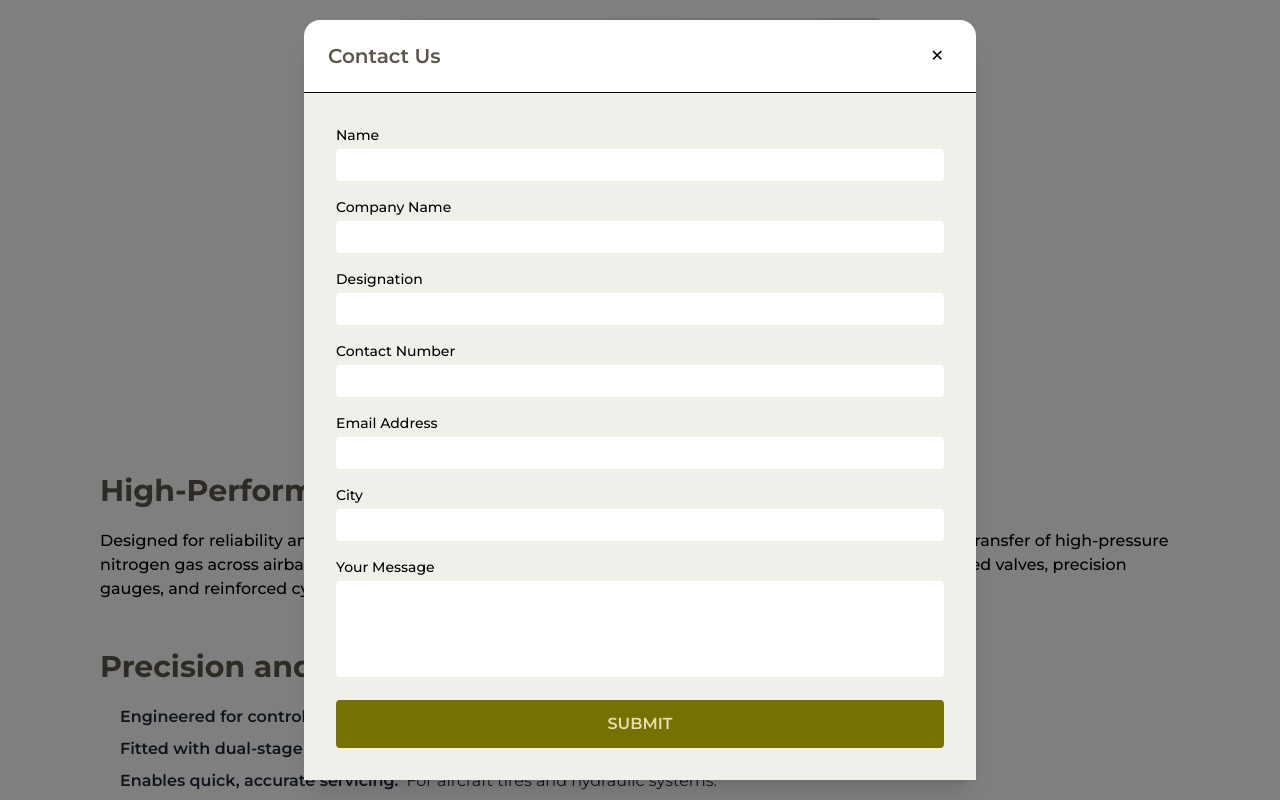
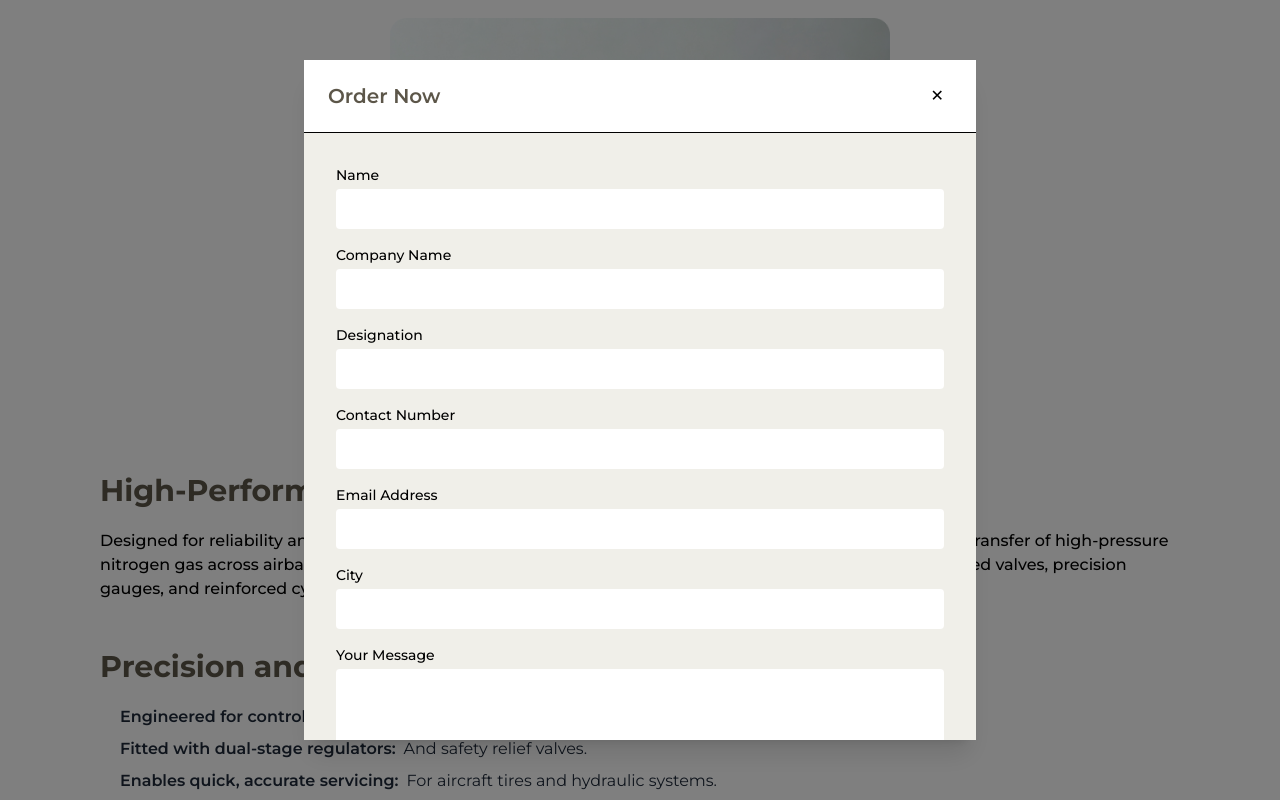
Before and after one commit to Wasiquekh/jetsys, a Next.js app: page /products/aviation-equipment/ground-support-equipment/nitrogen-trolley in a window 1280 px wide. Both pictures are taken after a click on the button "Order Now". Shown: the part 404-1204 px from the top of the page. Built offline with nearby package versions, Linux system fonts and the light colour scheme.

Commit message:
ui order now form

```diff
--- a/src/app/components/ContactUsModalButton.tsx
+++ b/src/app/components/ContactUsModalButton.tsx
@@ -17,6 +17,24 @@ type ContactFormData = {
 
 export default function OrderNowContactButton() {
   const [open, setOpen] = useState(false);
+
+  // 🔒 Lock body scroll while modal open
+  useEffect(() => {
+    if (!open) return;
+    const prev = document.body.style.overflow;
+    document.body.style.overflow = "hidden";
+    return () => {
+      document.body.style.overflow = prev;
+    };
+  }, [open]);
+
+  // ⌨️ Close on ESC
+  useEffect(() => {
+    if (!open) return;
+    const onKey = (e: KeyboardEvent) => e.key === "Escape" && setOpen(false);
+    document.addEventListener("keydown", onKey);
+    return () => document.removeEventListener("keydown", onKey);
+  }, [open]);
 
   const validationSchema = Yup.object({
     name: Yup.string().trim().required("Name is required"),
@@ -82,7 +100,7 @@ export default function OrderNowContactButton() {
 
   return (
     <>
-      {/* ✅ YOUR EXACT BUTTON */}
+      {/* ✅ Your exact trigger button */}
       <button
         onClick={() => setOpen(true)}
         className="bg-primary text-[#E9DCB4] py-3 px-8 text-base font-semibold rounded hover:bg-[#5f5b00] transition block m-auto"
@@ -90,27 +108,50 @@ export default function OrderNowContactButton() {
         Order Now
       </button>
 
-      {/* ✅ Popup Modal */}
+      {/* ✅ Responsive Modal */}
       {open && (
-        <div className="fixed inset-0 z-[1000] flex items-center justify-center">
+        <div
+          className="fixed inset-0 z-[1000] flex items-end sm:items-center justify-center p-0 sm:p-6"
+          role="dialog"
+          aria-modal="true"
+          aria-labelledby="contact-modal-title"
+        >
+          {/* Overlay */}
           <div
             className="absolute inset-0 bg-black/50"
             onClick={() => setOpen(false)}
           />
 
-          <div className="relative w-[95%] max-w-2xl bg-white rounded-2xl shadow-xl">
-            <div className="flex items-center justify-between px-6 py-4 border-b">
-              <h2 className="text-xl font-semibold text-[#5C5649]">
-                Contact Us
+          {/* Dialog: bottom sheet on mobile; centered on ≥sm */}
+          <div
+            className="
+    relative w-full sm:w-[95%] sm:max-w-2xl
+    bg-white rounded-2xl shadow-xl
+    h-[90dvh] sm:h-auto sm:max-h-[85vh]
+    flex flex-col
+  "
+          >
+            {/* Sticky Header */}
+            <div className="sticky top-0 bg-white border-b z-10 px-4 sm:px-6 py-4">
+              <div className="flex items-center justify-between">
+                <h2
+                  id="contact-modal-title"
+                  className="text-lg sm:text-xl font-semibold text-[#5C5649]"
+                >
+                  Order Now
                 </h2>
                 <button
                   onClick={() => setOpen(false)}
-                className="p-2 hover:bg-gray-100 rounded"
+                  className="p-2 rounded hover:bg-gray-100"
+                  aria-label="Close"
                 >
                   ✕
                 </button>
               </div>
+            </div>
 
+            {/* Scrollable Content */}
+            <div className="min-h-0 overflow-y-auto">
               <Formik<ContactFormData>
                 initialValues={{
                   name: "",
@@ -125,11 +166,13 @@ export default function OrderNowContactButton() {
                 onSubmit={handleSubmit}
               >
                 {({ setFieldValue, isSubmitting }) => (
-                <Form className="bg-[#F0EFE9] p-8">
-                  <div className="mb-4">
+                  <Form className="bg-[#F0EFE9] p-4 sm:p-8">
+                    {/* Fields — stack on mobile, comfy spacing */}
+                    <div className="space-y-4">
+                      <div>
                         <p className="font-medium text-sm mb-1">Name</p>
                         <Field
-                      className="bg-white w-full h-8 rounded outline-none px-2"
+                          className="bg-white w-full h-10 rounded outline-none px-3"
                           name="name"
                           type="text"
                         />
@@ -140,10 +183,10 @@ export default function OrderNowContactButton() {
                         />
                       </div>
 
-                  <div className="mb-4">
+                      <div>
                         <p className="font-medium text-sm mb-1">Company Name</p>
                         <Field
-                      className="bg-white w-full h-8 rounded outline-none px-2"
+                          className="bg-white w-full h-10 rounded outline-none px-3"
                           name="companyName"
                           type="text"
                         />
@@ -154,10 +197,10 @@ export default function OrderNowContactButton() {
                         />
                       </div>
 
-                  <div className="mb-4">
+                      <div>
                         <p className="font-medium text-sm mb-1">Designation</p>
                         <Field
-                      className="bg-white w-full h-8 rounded outline-none px-2"
+                          className="bg-white w-full h-10 rounded outline-none px-3"
                           name="designation"
                           type="text"
                         />
@@ -168,13 +211,17 @@ export default function OrderNowContactButton() {
                         />
                       </div>
 
-                  <div className="mb-4">
-                    <p className="font-medium text-sm mb-1">Contact Number</p>
+                      <div>
+                        <p className="font-medium text-sm mb-1">
+                          Contact Number
+                        </p>
                         <Field
-                      className="bg-white w-full h-8 rounded outline-none px-2"
+                          className="bg-white w-full h-10 rounded outline-none px-3"
                           type="tel"
                           name="contactNumber"
-                      onChange={(e: React.ChangeEvent<HTMLInputElement>) => {
+                          onChange={(
+                            e: React.ChangeEvent<HTMLInputElement>
+                          ) => {
                             const cleaned = e.target.value.replace(
                               /(?!^\+)\D/g,
                               ""
@@ -190,10 +237,12 @@ export default function OrderNowContactButton() {
                         />
                       </div>
 
-                  <div className="mb-4">
-                    <p className="font-medium text-sm mb-1">Email Address</p>
+                      <div>
+                        <p className="font-medium text-sm mb-1">
+                          Email Address
+                        </p>
                         <Field
-                      className="bg-white w-full h-8 rounded outline-none px-2"
+                          className="bg-white w-full h-10 rounded outline-none px-3"
                           name="email"
                           type="email"
                         />
@@ -204,10 +253,10 @@ export default function OrderNowContactButton() {
                         />
                       </div>
 
-                  <div className="mb-4">
+                      <div>
                         <p className="font-medium text-sm mb-1">City</p>
                         <Field
-                      className="bg-white w-full h-8 rounded outline-none px-2"
+                          className="bg-white w-full h-10 rounded outline-none px-3"
                           name="city"
                           type="text"
                         />
@@ -218,11 +267,11 @@ export default function OrderNowContactButton() {
                         />
                       </div>
 
-                  <div className="mb-4">
+                      <div>
                         <p className="font-medium text-sm mb-1">Your Message</p>
                         <Field
                           as="textarea"
-                      className="bg-white w-full h-24 rounded outline-none px-2 py-2 resize-none"
+                          className="bg-white w-full min-h-28 rounded outline-none px-3 py-2 resize-y"
                           name="message"
                         />
                         <ErrorMessage
@@ -232,6 +281,7 @@ export default function OrderNowContactButton() {
                         />
                       </div>
 
+                      {/* Submit */}
                       <button
                         type="submit"
                         disabled={isSubmitting}
@@ -241,13 +291,16 @@ export default function OrderNowContactButton() {
                       >
                         {isSubmitting ? "Sending..." : "SUBMIT"}
                       </button>
+                    </div>
                   </Form>
                 )}
               </Formik>
             </div>
           </div>
+        </div>
       )}
 
+      {/* Keep here for plug-and-play; remove if you already have one globally */}
       <ToastContainer />
     </>
   );
```
Lines whose indentation alone changed are shown as unchanged.
